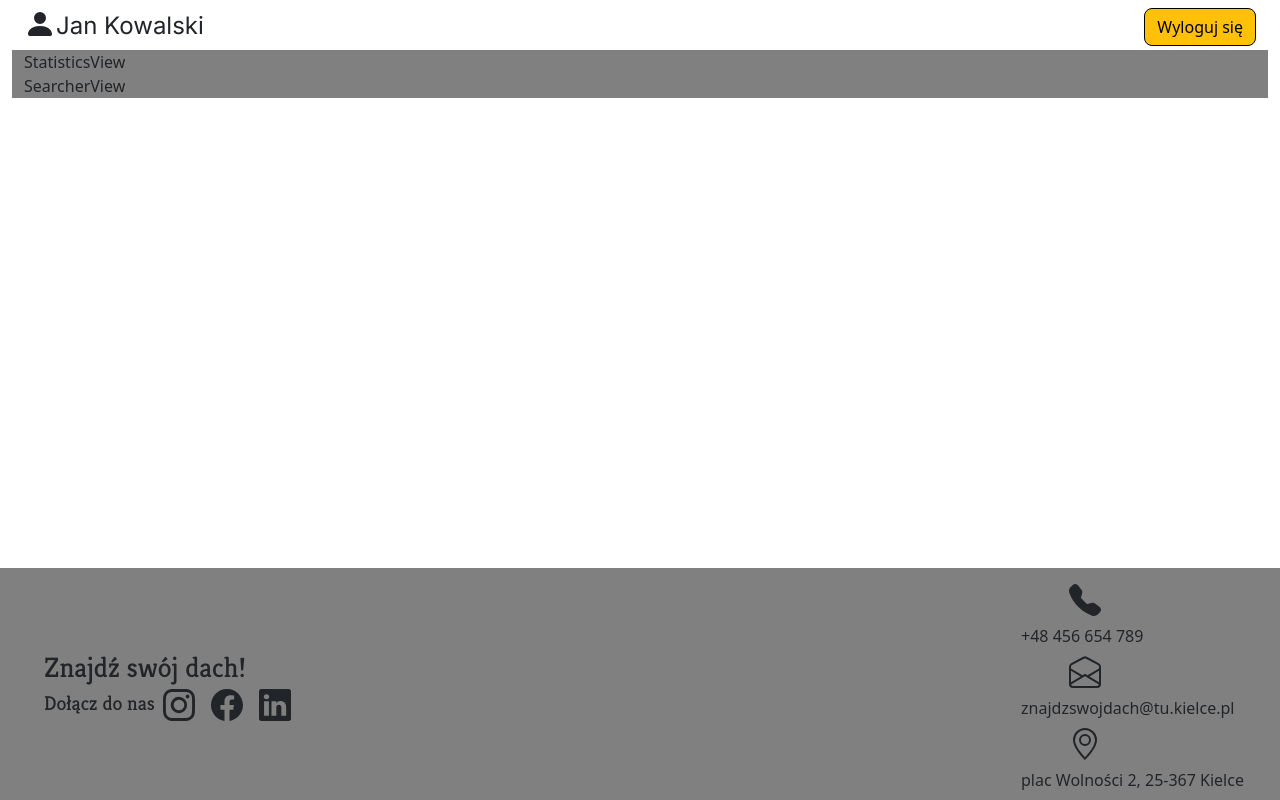
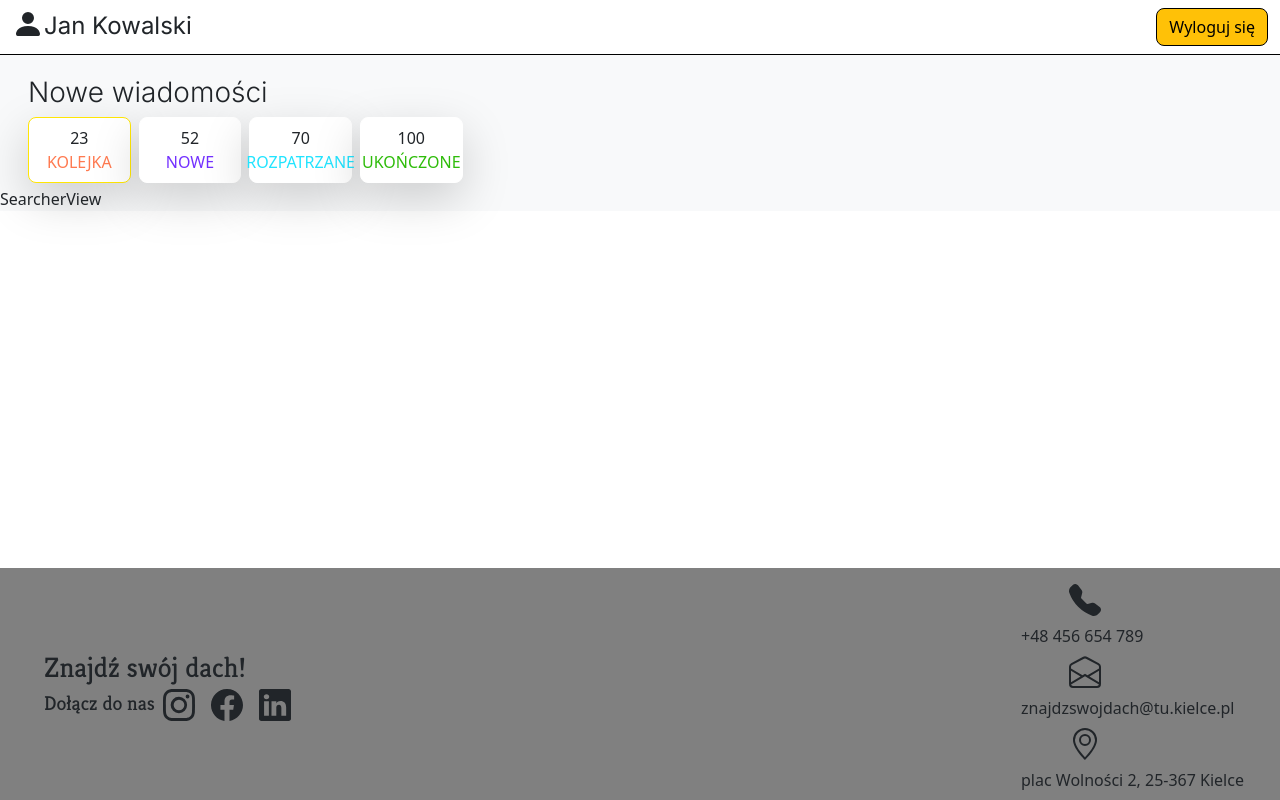
Before and after one commit to miluski/FindYourHouse, a React (Vite) app in the folder frontend/: page /admin in a window 1280 px wide. Built offline with nearby package versions, Linux system fonts and the light colour scheme.

Commit message:
Implemented stripe view

```diff
--- a/frontend/src/index.css
+++ b/frontend/src/index.css
@@ -33,12 +33,30 @@
 	width: 15%;
 }
 
+.w-10 {
+	width: 10%;
+}
+
+.w-full {
+	width: 100%;
+	margin: 0;
+	padding: 0;
+}
+
 .h-55 {
 	height: 55%;
+}
+
+.text-overflow {
+	word-wrap: break-word;
+	overflow-wrap: break-word;
 }
 
 @media (max-width: 992px) {
 	.align-items-lg-center {
 		align-content: center !important;
 	}
+	.w-lg-15 {
+		width: 30%;
+	}
 }
--- a/frontend/src/views/AdminView/AdminView.tsx
+++ b/frontend/src/views/AdminView/AdminView.tsx
@@ -1,14 +1,13 @@
-import { Container } from "react-bootstrap";
 import FooterView from "../../components/Footer/FooterView";
 import StripeView from "./StripeView";
 import ContentView from "./ContentView";
 
 export default function AdminView() {
   return (
-    <Container fluid className="w-100">
-        <StripeView />
-        <ContentView />
-        <FooterView />
-    </Container>
-  )
+    <>
+      <StripeView />
+      <ContentView />
+      <FooterView />
+    </>
+  );
 }
--- a/frontend/src/views/AdminView/ContentView.tsx
+++ b/frontend/src/views/AdminView/ContentView.tsx
@@ -1,12 +1,15 @@
-import { Container } from "react-bootstrap";
 import StatisticsView from "./StatisticsView";
 import SearcherView from "./SearcherView";
+import { Container } from "react-bootstrap";
 
 export default function ContentView() {
-	return (
-		<Container fluid className='bg-gray mt-1'>
-			<StatisticsView />
-            <SearcherView />
-		</Container>
-	);
+  return (
+    <Container
+      fluid
+      className="d-flex flex-column mt-2 p-0 bg-light w-full w-100 border-top border-black"
+    >
+      <StatisticsView />
+      <SearcherView />
+    </Container>
+  );
 }
--- a/frontend/src/views/AdminView/StatisticsView.tsx
+++ b/frontend/src/views/AdminView/StatisticsView.tsx
@@ -1,5 +1,59 @@
+import { Col, Container } from "react-bootstrap";
+import { Tile } from "./Tile";
+import { useState } from "react";
+
+const statisticsTiles = [
+  {
+    count: 23,
+    title: "KOLEJKA",
+    textColor: "#FF7A50",
+  },
+  {
+    count: 52,
+    title: "NOWE",
+    textColor: "#7331FF",
+  },
+  {
+    count: 70,
+    title: "ROZPATRZANE",
+    textColor: "#22E4FF",
+  },
+  {
+    count: 100,
+    title: "UKOŃCZONE",
+    textColor: "#2EBC0A",
+  },
+];
+
 export default function StatisticsView() {
+  const [selectedTitle, setSelectedTitle] = useState("KOLEJKA");
   return (
-    <div>StatisticsView</div>
-  )
+    <Container fluid className="mt-3">
+      <text className="ff-inter fs-3 fw-light m-3">Nowe wiadomości</text>
+      <Container fluid className="d-flex flex-row">
+        {statisticsTiles.map((tile: Tile, index: number) => (
+          <Col
+            lg={1}
+            md={8}
+            sm={10}
+            key={index}
+            className="d-flex flex-column shadow-lg m-1 bg-white cursor-pointer py-2 rounded-3 w-lg-15 align-items-center"
+            style={{
+              borderColor: selectedTitle === tile.title ? "#FFE604" : "#FFFFFF",
+              borderWidth: 1,
+              borderStyle: "solid",
+            }}
+            onClick={() => setSelectedTitle(tile.title)}
+          >
+            <text>{tile.count}</text>
+            <Col
+              style={{ color: tile.textColor }}
+            >
+              {tile.title}
+            </Col>
+          </Col>
+        ))}
+      </Container>
+    </Container>
+  );
 }
--- /dev/null
+++ b/frontend/src/views/AdminView/Tile.d.ts
@@ -0,0 +1,5 @@
+export type Tile = {
+  textColor: string;
+  count: number;
+  title: string;
+};
```
